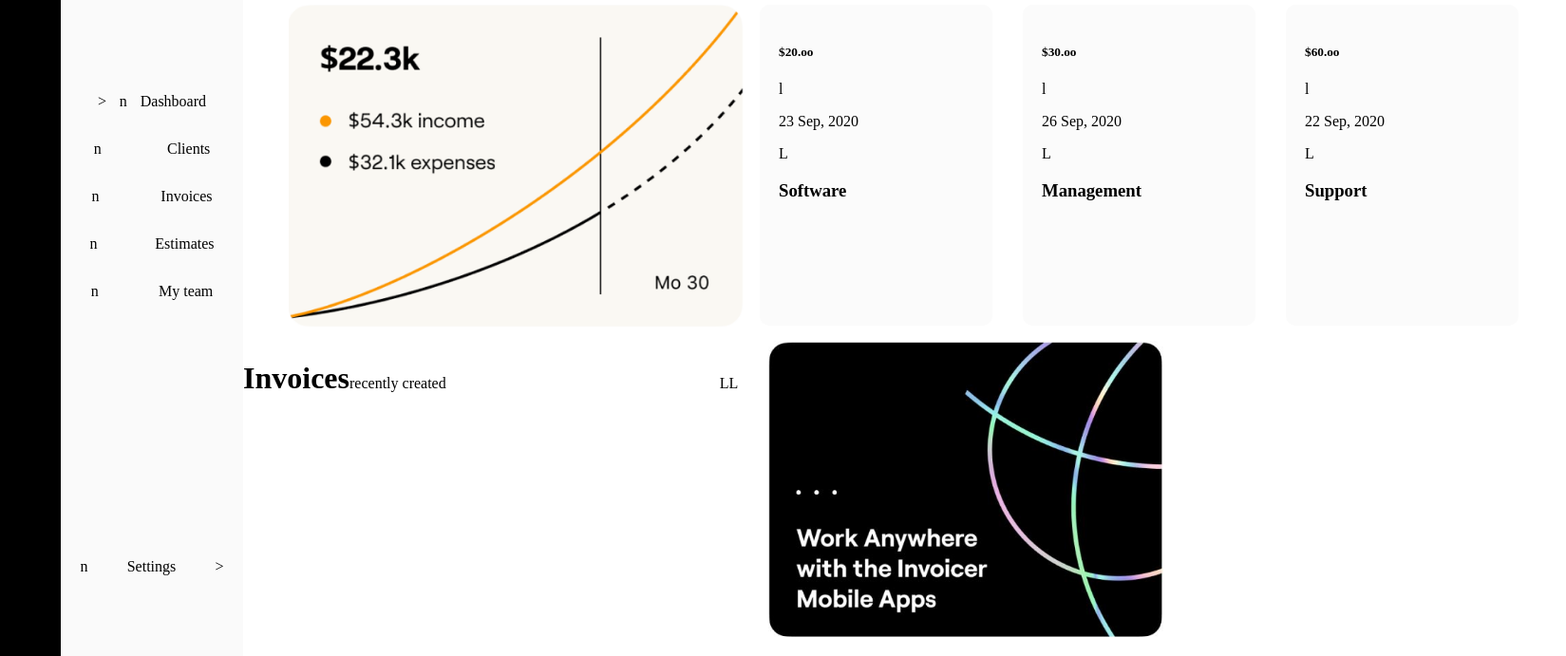
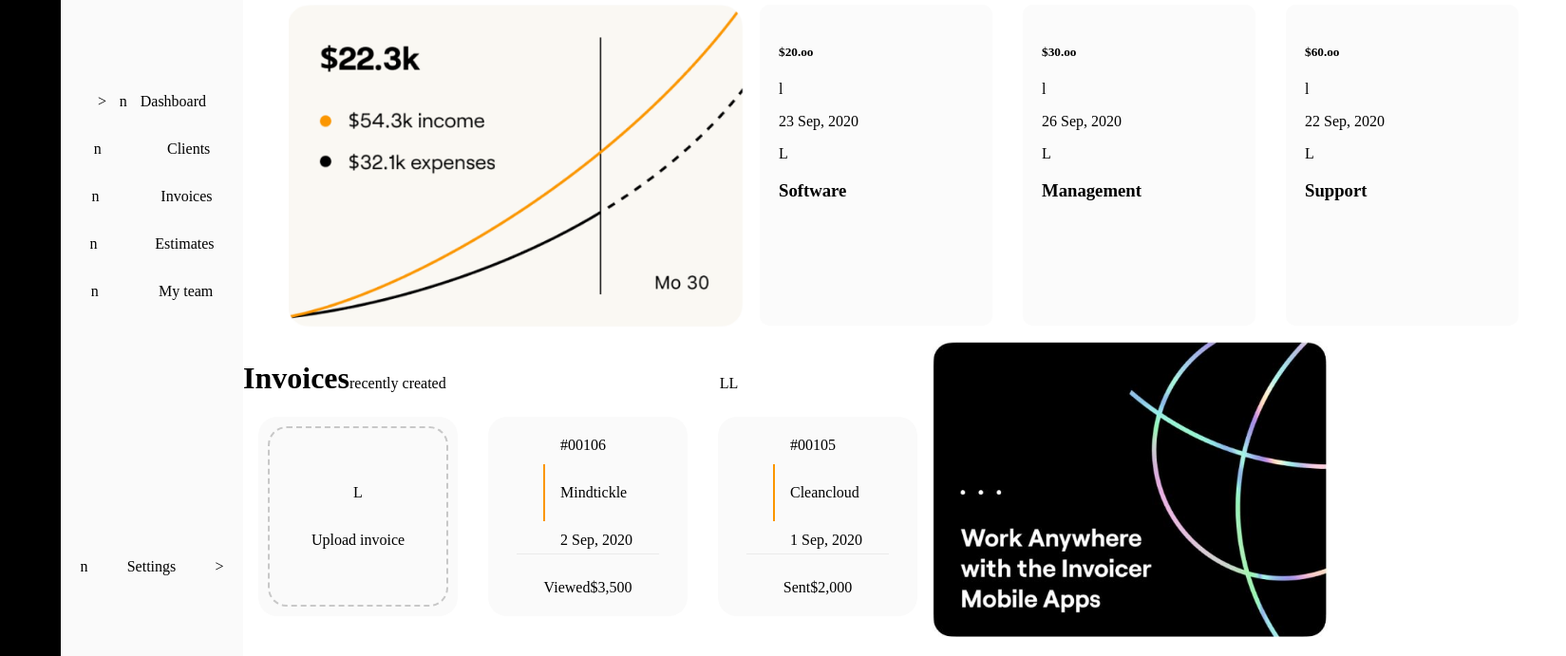
Before and after one commit to RubenChalapud/PracticaScss, a React (Create React App) app: page / in a window 1280 px wide. Shown: the part 253-944 px from the top of the page at 95% size, 1649 px wide, since content can reach past the window. Built offline with nearby package versions, Linux system fonts and the light colour scheme; a web font is replaced by a local one.

Commit message:
Se agregó cards para invoices en contenidos.

```diff
--- a/src/Components/Contenido/Contenido.js
+++ b/src/Components/Contenido/Contenido.js
@@ -96,13 +96,46 @@ function Contenidos() {
               </div>
             </div>
             <div className="o-container-new-recenly">
-              <div className="o-upload-invoice">
+              <div className="o-recenly-invoice">
+                <div className="o-upload-box">
+                  <p>L</p>
+                  <p>Upload invoice</p>
+                </div>
+              </div>
+              <div className="o-recenly-invoice">
+                <div className="o-container-numbers">
+                  <div className="o-linea"></div>
+                  <div className="o-numbers-invoice">
+                    <p>#00106</p>
+                    <p>Mindtickle</p>
+                    <p>2 Sep, 2020</p>
+                  </div>
+                </div>
+                <div className="o-separador">
+
+                </div>
+                <div className="o-total-invoice">
+                  <p>Viewed</p>
+                  <p>$3,500</p>
+                </div>
 
               </div>
               <div className="o-recenly-invoice">
+              <div className="o-container-numbers">
+                  <div className="o-linea"></div>
+                  <div className="o-numbers-invoice">
+                    <p>#00105</p>
+                    <p>Cleancloud</p>
+                    <p>1 Sep, 2020</p>
+                  </div>
+                </div>
+                <div className="o-separador">
 
-              </div>
-              <div className="o-recenly-invoice">
+                </div>
+                <div className="o-total-invoice">
+                  <p>Sent</p>
+                  <p>$2,000</p>
+                </div>
 
               </div>
             </div>
--- a/src/Components/Contenido/Contenidos.css
+++ b/src/Components/Contenido/Contenidos.css
@@ -82,23 +82,6 @@
     background: #FBFBFB;
 }
 
-.o-card-expenses:before, .o-card-expenses:after {
-    content: '';
-    position: absolute;
-    left: 5px;
-    height: 6px;
-    width: 290px;
-}
-
-.o-card-expenses:before {
-    top: -5px;
-    background: radial-gradient(circle, transparent, transparent 50%, #FBFBFB 50%, #FBFBFB 100% ) -7px -8px / 16px 16px repeat-x,
-}
-
-.o-card-expenses:after {
-    bottom: -5px;
-    background: radial-gradient(circle, transparent, transparent 50%, red 50%, red 100% ) -7px -2px / 16px 16px repeat-x,
-}
 
 .o-container-cards-expenses {
     display: flex;
@@ -123,6 +106,74 @@
     margin-right: 2rem;
 }
 
+.o-container-new-recenly {
+    display: flex;
+    flex-direction: row;
+}
+
+.o-recenly-invoice {
+    position: relative;
+    box-sizing: border-box;
+    width: 210px;
+    height: 210px;
+    padding: 10px;
+    border-radius: 20px;
+    margin: 1rem;
+    margin-top: 0;
+    background: #FAFAFA;
+    display: flex;
+    flex-direction: column;
+    align-content: center;
+    align-items: center;
+    justify-content: center;
+}
+
+.o-upload-box {
+    margin: 0;
+    height: -webkit-fill-available;
+    width: -webkit-fill-available;
+    border-radius: 20px;
+    border: 0.17em dashed #C8C8C8;
+    display: flex;
+    flex-direction: column;
+    align-content: center;
+    align-items: center;
+    justify-content: center;
+}
+
+.o-container-numbers {
+    display: flex;
+    flex-direction: row;
+    align-items: center;
+}
+
+.o-numbers-invoice {
+    display: flex;
+    flex-direction: column;
+    align-content: center;
+    align-items: baseline;
+}
+
+.o-linea {
+    height: 60px;
+    width: 2px;
+    background-color: #FB9601;
+    margin-right: 1rem;
+}
+
+.o-separador {
+    height: 1px;
+    width: 150px;
+    background-color: #EBEBEB;
+    position: absolute;
+    margin-top: 5rem;
+}
+
+.o-total-invoice {
+    display: flex;
+    flex-direction: row;
+}
+
 .o-img-work {
     width: 26rem;
 }
```
